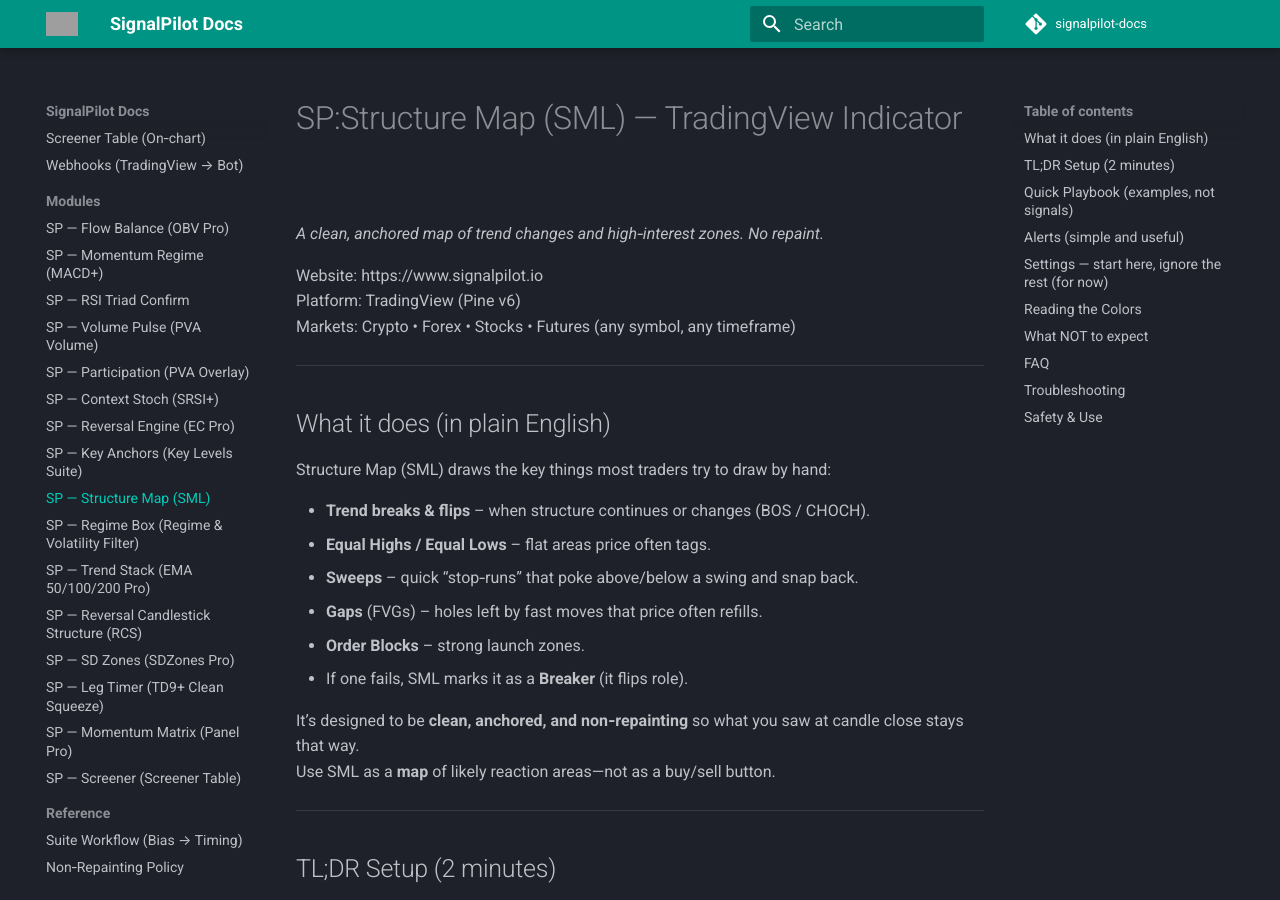
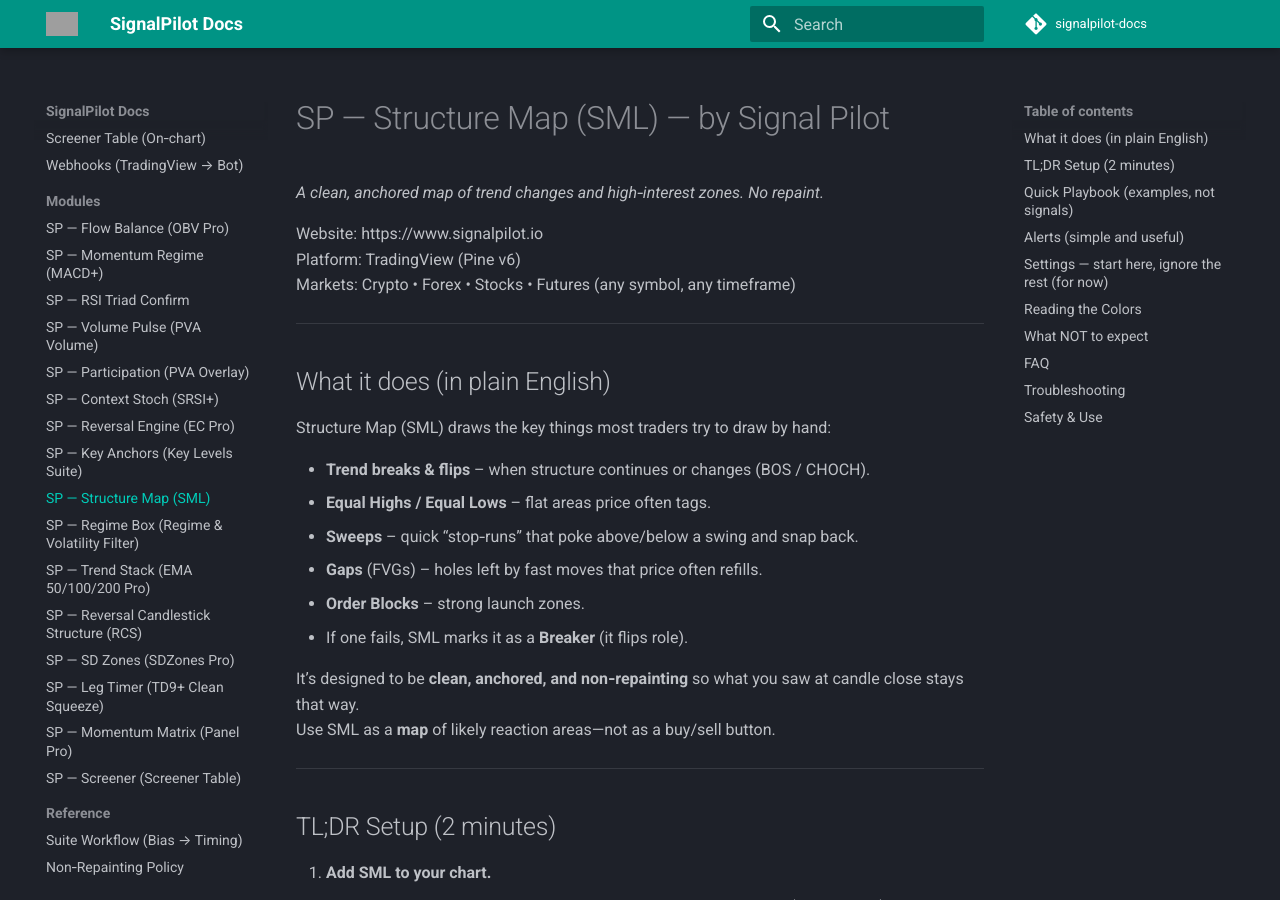
Before and after one commit to Signalpilot/signalpilot-docs, an MkDocs documentation site: the page built from docs/sp-sml-structure-liquidity.md, in a window 1280 px wide and 900 px high. Built offline with MkDocs 1.6.1 and Material for MkDocs 9.7.7, drawn with Linux system fonts in a browser that asks for light colours; comment, search, counter and statistics services are not loaded; grey boxes are pictures that could not be loaded.

Commit message:
Update sp-sml-structure-liquidity.md

```diff
--- a/docs/sp-sml-structure-liquidity.md
+++ b/docs/sp-sml-structure-liquidity.md
@@ -1,4 +1,4 @@
-# SP:Structure Map (SML) — TradingView Indicator
+# SP — Structure Map (SML) — by Signal Pilot
 *A clean, anchored map of trend changes and high‑interest zones. No repaint.*
 
 Website: https://www.signalpilot.io
```
